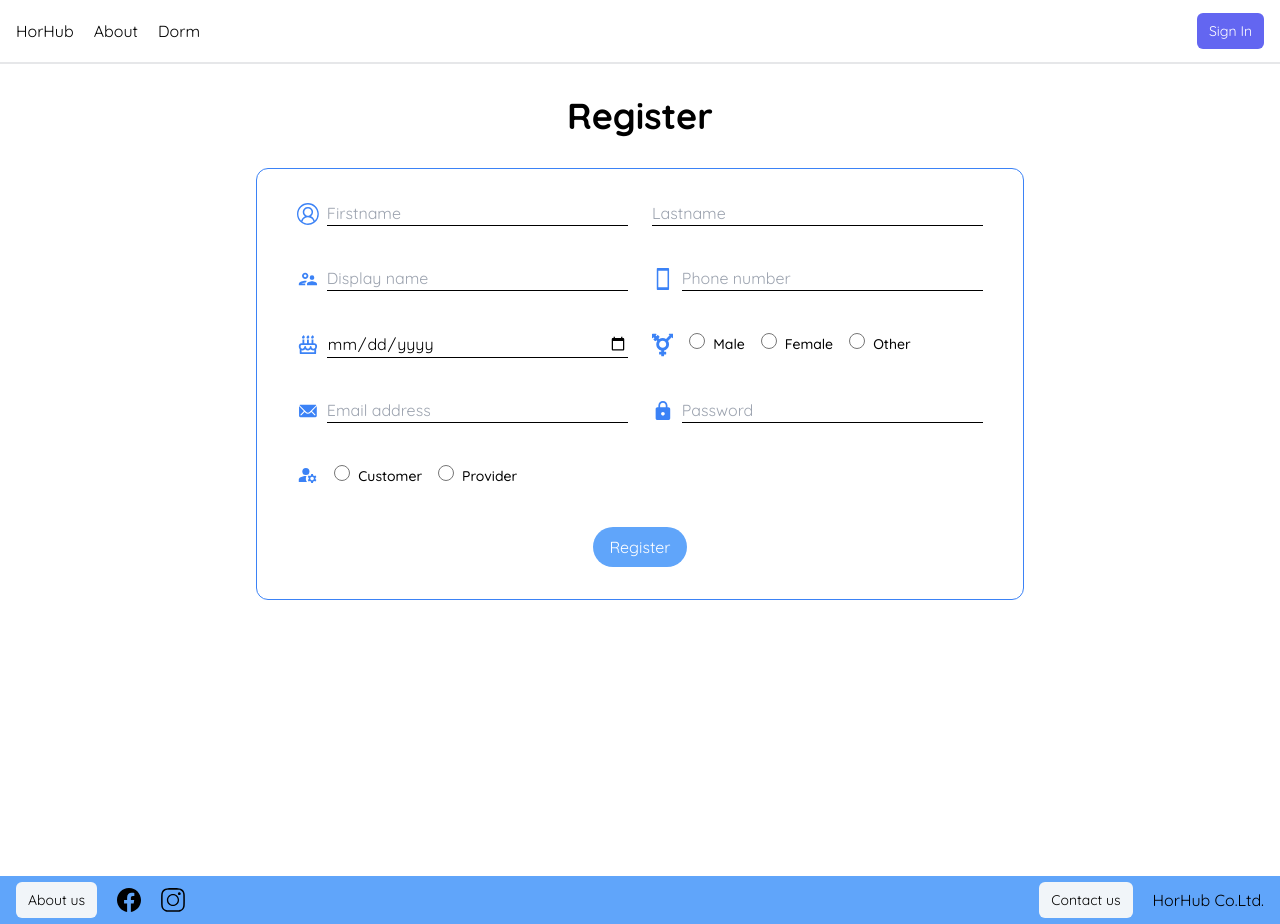
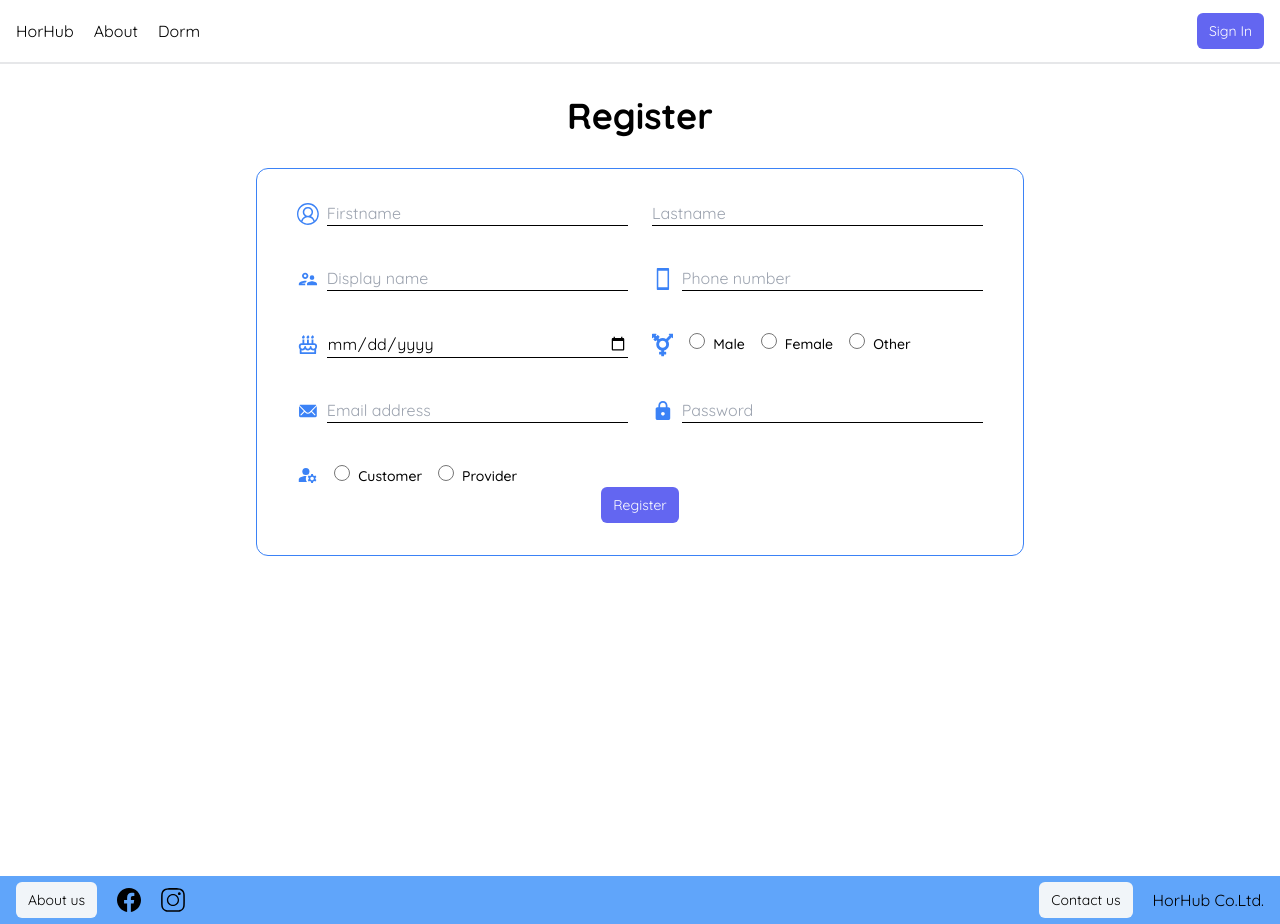
Before and after one commit to 2110366-2566-2/HorHub, a React (Create React App) app in the folder frontend/: page /register in a window 1280 px wide. Built offline with nearby package versions, Linux system fonts and the light colour scheme.

Commit message:
feat: router register page

```diff
--- a/frontend/package.json
+++ b/frontend/package.json
@@ -13,6 +13,7 @@
     "react": "^18.2.0",
     "react-dom": "^18.2.0",
     "react-icons": "^5.0.1",
+    "react-router-dom": "^6.22.0",
     "react-scripts": "^5.0.1",
     "typescript": "^4.9.5",
     "web-vitals": "^2.1.4"
--- a/frontend/src/App.tsx
+++ b/frontend/src/App.tsx
@@ -3,13 +3,18 @@ import HomePage from './pages/home/HomePage';
 import NavigationBar from './components/NavBar/NavigationBar';
 import Footbar from './components/Footer/Footbar';
 import RegisterPage from './pages/register/RegisterPage';
+import { BrowserRouter, Route, Routes } from 'react-router-dom';
 
 function App() {
   return (
     <>
       <NavigationBar />
-      {/* <HomePage /> */}
-      <RegisterPage/>
+      <BrowserRouter>
+        <Routes>
+          <Route path="/" element={<HomePage />} />
+          <Route path="/register" element={<RegisterPage/>} />
+        </Routes>
+      </BrowserRouter>
       <Footbar />
     </>
 
--- a/frontend/src/pages/register/RegisterPage.tsx
+++ b/frontend/src/pages/register/RegisterPage.tsx
@@ -140,7 +140,7 @@ export default function RegisterPage() {
               </div>
             </div>
           </div>
-          <button type="submit" className="mt-10 text-white bg-blue-400 py-2 px-4 hover:bg-blue-600 active:bg-blue-700 rounded-full">
+          <button type="submit" className="primary-button">
             Register
           </button>
         </form>
```
Also changed, not shown: 1 other file (tests, documents, lock files or other folders).
